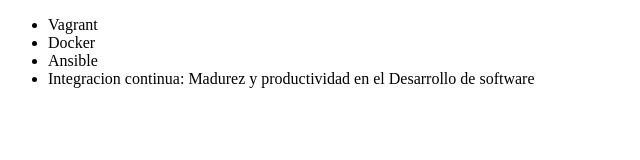
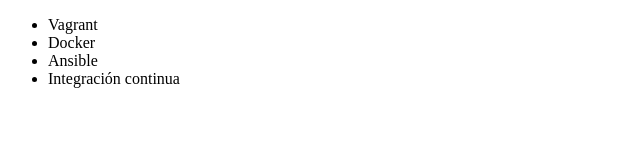
Before and after one commit to Danzzzen/Practica-Git, a plain HTML site: page index.html in a window 1280 px wide. Shown: the whole page, without its empty margins (0-640 px from the left). Drawn offline with Linux system fonts and the light colour scheme.

Commit message:
Se corrige acento en el curso de integracion

```diff
--- a/index.html
+++ b/index.html
@@ -9,7 +9,7 @@
          <li> Vagrant </li>
          <li> Docker </li>
          <li> Ansible </li>
-         <li> Integracion continua: Madurez y productividad en el Desarrollo de software </li>
+         <li> Integración continua</li>
      </ul>
 </body>
 </html>
```
